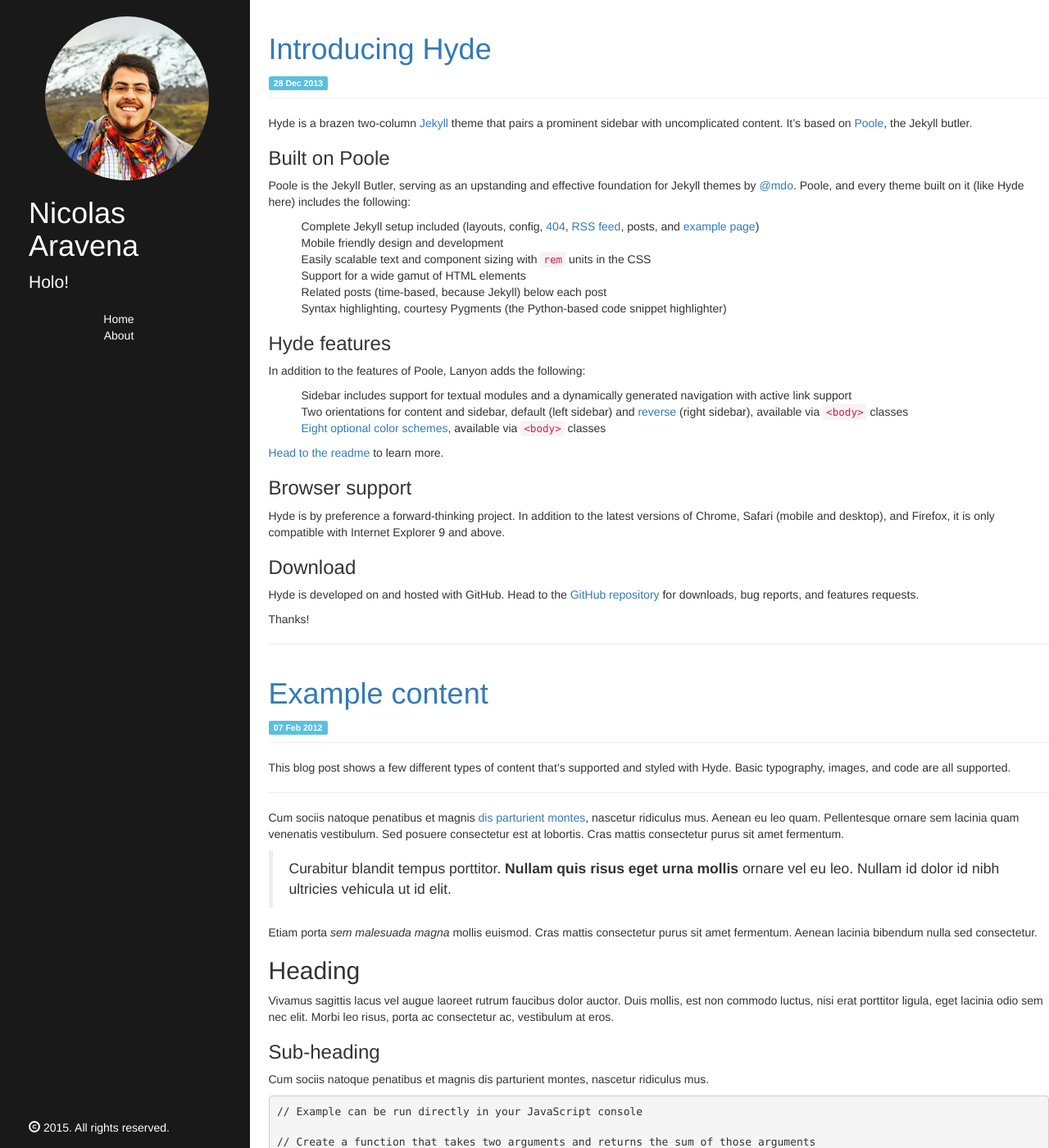
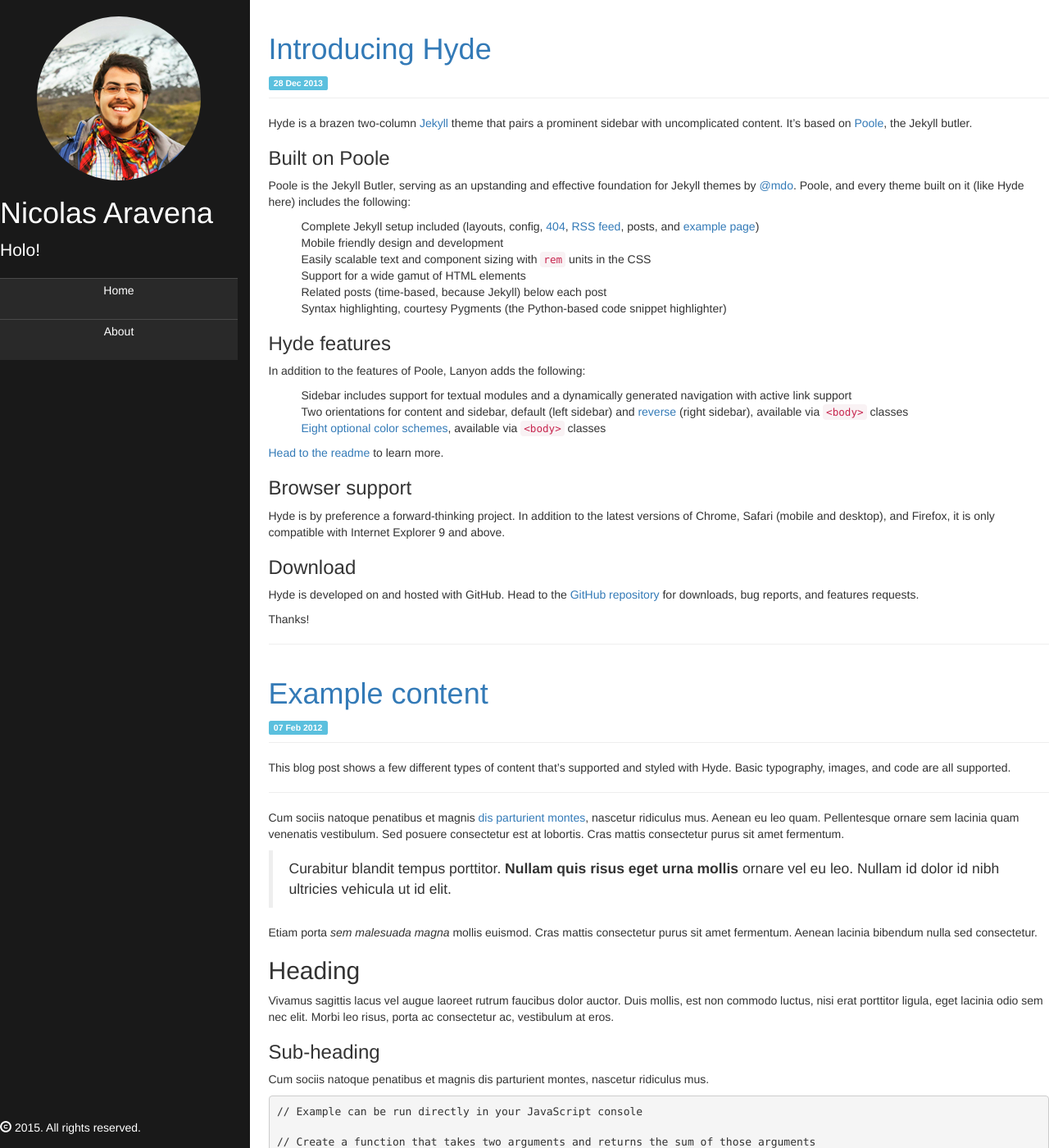
Before and after one commit to nicoaravena/nicoaravena.github.io, a Jekyll site: the page built from index.html, in a window 1280 px wide and 1400 px high. Shown: the whole window at 82% size. Built offline with Jekyll 4.4.1, drawn with Linux system fonts in a browser that asks for light colours; nearby versions of some CDN libraries; Markdown is read by kramdown in place of the engine named in the settings; the list of posts is cut into pages by our own code.

Commit message:
Links style

```diff
--- a/public/css/style.css
+++ b/public/css/style.css
@@ -15,7 +15,6 @@ ul{
 
 .sidebar-about {
 	padding-top: 20px;
-	padding-left: 20px;
 }
 
 .sidebar-nav {
@@ -25,8 +24,13 @@ ul{
 .sidebar-nav a {
 	color: white;
 	background: #292929;
-	border-top: solid rgba(255,255,255,.8);
+	border-top: solid #494949 1px;
 	height: 50px;
+	display: block;
+	line-height: 29px;
+	transition: 0.7s;
+	-moz-transition: 0.7s;
+	-webkit-transition: 0.7s;
 }
 
 .sidebar-nav a:hover {
@@ -38,11 +42,6 @@ ul{
 .sidebar-nav li {
 	margin: auto;
 	text-align: center;
-}
-
-.sidebar-sticky {
-	padding-left: 15px;
-	padding-right: 15px;
 }
 
 .sidebar-about h1, .sidebar-about p {
@@ -60,7 +59,6 @@ ul{
 .copyright {
 	bottom: 5px;
 	position: absolute;
-	padding-left: 20px;
 }
 
 .content {
```
